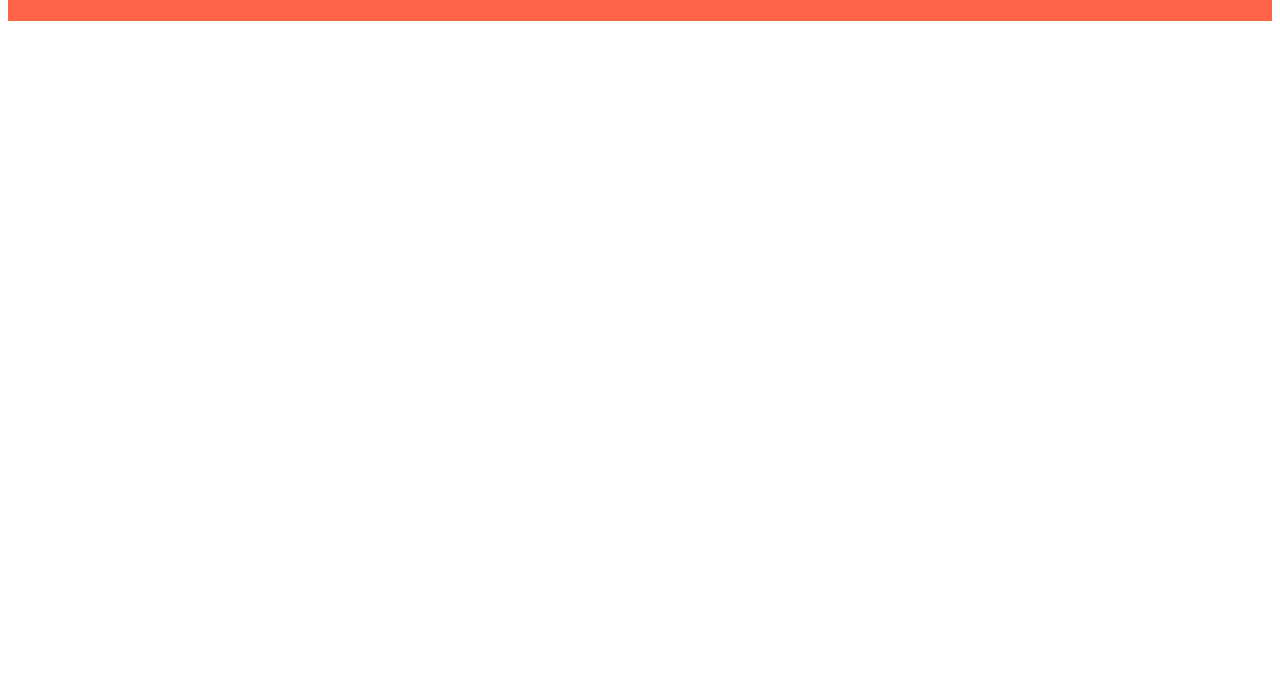
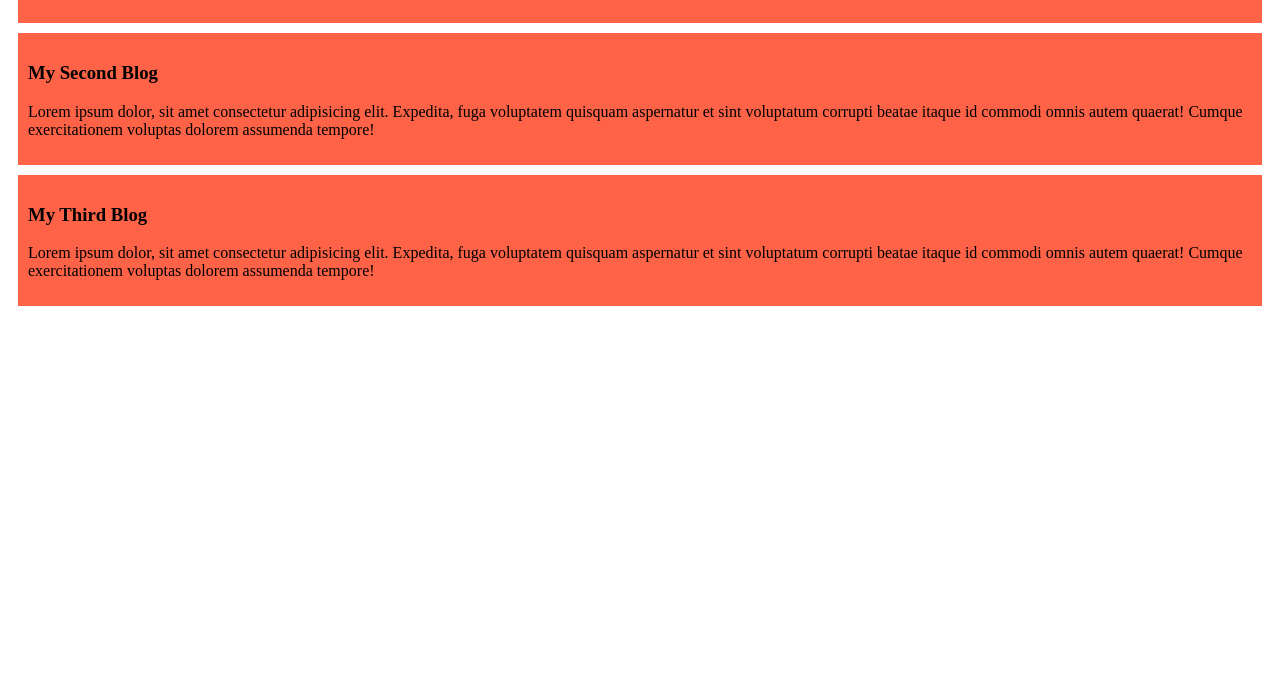
Before and after one commit to sadman-X-agro/my-simple-website, a plain HTML site: page index-2.html in a window 1280 px wide. Shown: the part 118-800 px from the top of the page. Drawn offline with Linux system fonts and the light colour scheme.

Commit message:
added the second and the third blog

```diff
--- a/index-2.html
+++ b/index-2.html
@@ -11,6 +11,14 @@
         <h3>My Simple Website</h3>
         <p>Lorem ipsum dolor, sit amet consectetur adipisicing elit. Expedita, fuga voluptatem quisquam aspernatur et sint voluptatum corrupti beatae itaque id commodi omnis autem quaerat! Cumque exercitationem voluptas dolorem assumenda tempore!</p>
     </div>
+    <div>
+        <h3>My Second Blog</h3>
+        <p>Lorem ipsum dolor, sit amet consectetur adipisicing elit. Expedita, fuga voluptatem quisquam aspernatur et sint voluptatum corrupti beatae itaque id commodi omnis autem quaerat! Cumque exercitationem voluptas dolorem assumenda tempore!</p>
+    </div>
+    <div>
+        <h3>My Third Blog</h3>
+        <p>Lorem ipsum dolor, sit amet consectetur adipisicing elit. Expedita, fuga voluptatem quisquam aspernatur et sint voluptatum corrupti beatae itaque id commodi omnis autem quaerat! Cumque exercitationem voluptas dolorem assumenda tempore!</p>
+    </div>
 
 </body>
 </html>
--- a/styles-3/blog-3.css
+++ b/styles-3/blog-3.css
@@ -1,4 +1,5 @@
 div{
     background-color: tomato;
     padding: 10px;
+    margin: 10px;
 }
```
